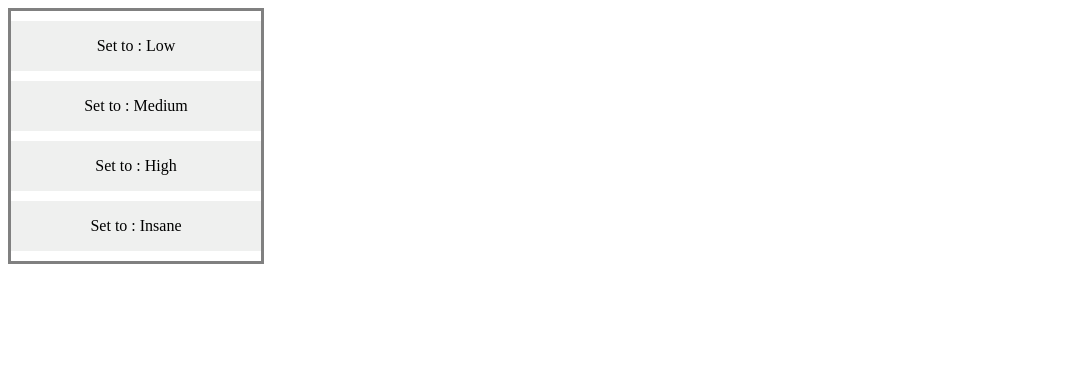
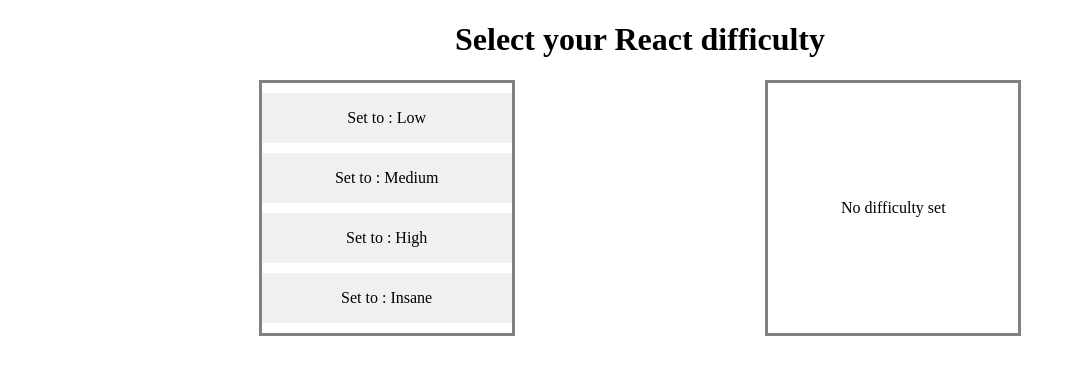
Before and after one commit to lazar360/react-intro, a React (Create React App) app: page / in a window 1280 px wide. Shown: the top 374 px of the page, without its empty margins (0-1076 px from the left). Built offline with nearby package versions, Linux system fonts and the light colour scheme.

Commit message:
maj script

```diff
--- a/src/App.jsx
+++ b/src/App.jsx
@@ -1,9 +1,25 @@
+import { useState } from "react";
 import { MenuList } from "./components/MenuList/MenuList.jsx";
+import { DisplayDifficulty } from "./components/DisplayDifficulty/DisplayDifficulty.jsx";
+import s from "./style.module.css";
 
 export function App() {
+  const [currentDifficulty, setCurrentDifficulty] = useState("");
+
+  function updateDifficulty(difficulty) {
+    setCurrentDifficulty(difficulty);
+  }
+
   return (
-    <>
-      <MenuList />
-    </>
+    <div>
+      <h1 className={s.title}>Select your React difficulty</h1>
+      <div className={s.workspace}>
+        <MenuList
+          onItemClick={updateDifficulty}
+          difficulty={currentDifficulty}
+        />
+        <DisplayDifficulty difficulty={currentDifficulty} />
+      </div>
+    </div>
   );
 }
--- a/src/components/MenuList/MenuList.jsx
+++ b/src/components/MenuList/MenuList.jsx
@@ -1,11 +1,17 @@
 import { MenuListItem } from "../MenuListItem/MenuListItem";
-import s from "./style.module.css"
+import s from "./style.module.css";
 
-export function MenuList(props) {
-  return <div className={s.container}>
-    <MenuListItem difficulty="Low"></MenuListItem>
-    <MenuListItem difficulty="Medium"></MenuListItem>
-    <MenuListItem difficulty="High"></MenuListItem>
-    <MenuListItem difficulty="Insane"></MenuListItem>
-  </div>;
+export function MenuList({ difficulty, onItemClick }) {
+  return (
+    <div className={s.container}>
+      <MenuListItem
+        onClick={onItemClick}
+        difficulty="Low"
+        isSelected={difficulty == "Low"}
+      ></MenuListItem>
+      <MenuListItem onClick={onItemClick} difficulty="Medium" isSelected={difficulty == "Medium"}></MenuListItem>
+      <MenuListItem onClick={onItemClick} difficulty="High" isSelected={difficulty == "High"}></MenuListItem>
+      <MenuListItem onClick={onItemClick} difficulty="Insane" isSelected={difficulty == "Insane"}></MenuListItem>
+    </div>
+  );
 }
--- a/src/components/MenuListItem/MenuListItem.jsx
+++ b/src/components/MenuListItem/MenuListItem.jsx
@@ -1,18 +1,30 @@
 import { useState } from "react";
 import s from "./style.module.css";
-export function MenuListItem(props) {
+export function MenuListItem({onClick, difficulty, isSelected}) {
   const [isHovered, setIsHovered] = useState(false);
+
+  function getBackgroundColor(){
+
+    if(isHovered){
+        return "#a5e9ff" ;
+    } else if(isSelected) {
+        return "#26baea";
+    } else {
+        return "#eff0ef";
+    }
+  }
 
   return (
     <div
+      onClick={() => onClick(difficulty)}
       style={{
-        backgroundColor: isHovered ? "#a5e9ff" : "#eff0ef",
+        backgroundColor: getBackgroundColor(),
       }}
       className={s.container}
       onMouseEnter={() => setIsHovered(true)}
       onMouseLeave={() => setIsHovered(false)}
     >
-      Set to : {props.difficulty}
+      Set to : {difficulty}
     </div>
   );
 }
--- /dev/null
+++ b/src/style.module.css
@@ -0,0 +1,8 @@
+.workspace{
+    display: flex;
+    justify-content: space-evenly;
+}
+
+.title{
+    text-align: center;
+}
```
